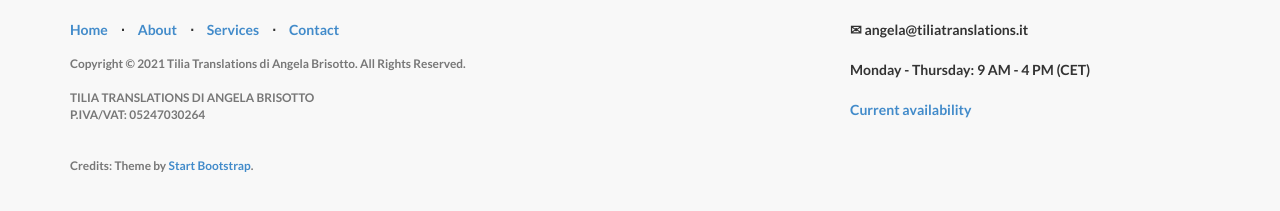
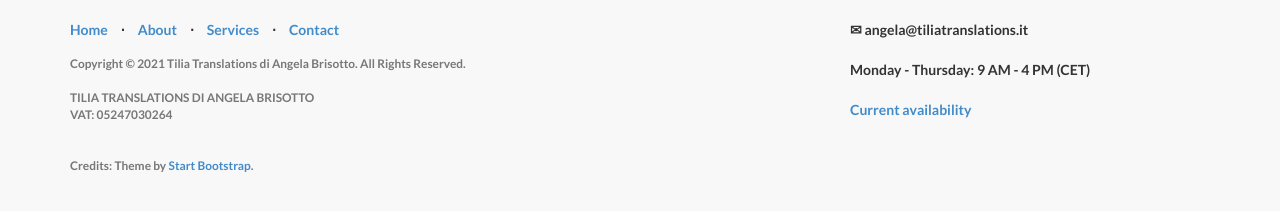
Before and after one commit to angelatiliatranslations/englishversion, a Jekyll site: the page built from index.html, in a window 1280 px wide and 900 px high, scrolled down 4275 px. Shown: the part 676-887 px from the top of the window. Built offline with Jekyll 4.4.1, drawn with Linux system fonts in a browser that asks for light colours; nearby versions of some CDN libraries; library files that are not in the unit come from our copies.

Commit message:
Update _config.yml

```diff
--- a/_config.yml
+++ b/_config.yml
@@ -13,7 +13,7 @@ copyright: 'Copyright &copy; 2021 Tilia Translations di Angela Brisotto. All Rig
 <br>
 TILIA TRANSLATIONS DI ANGELA BRISOTTO
 <br>
-P.IVA/VAT: 05247030264
+VAT: 05247030264
 <br>
 <br>
 <br>
```
